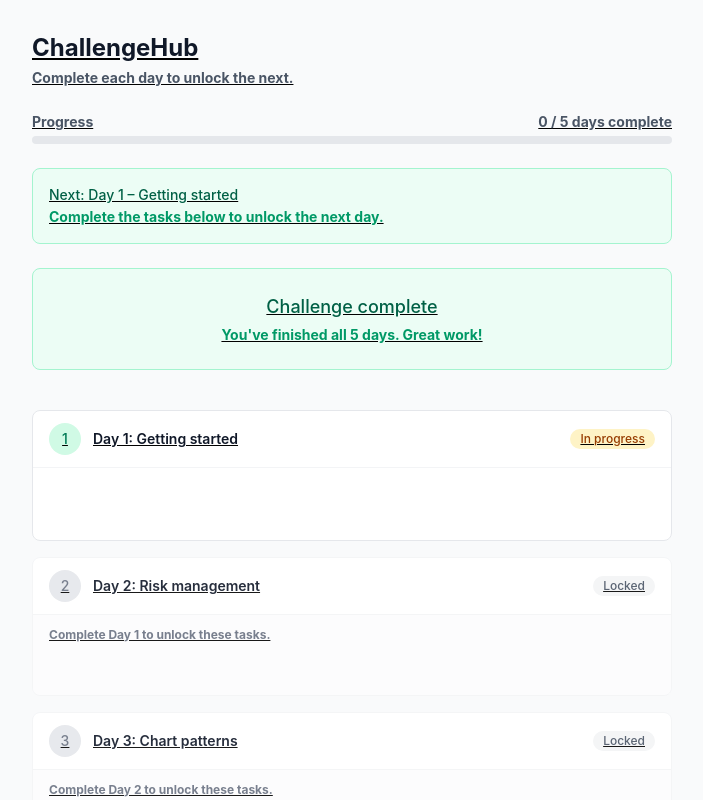
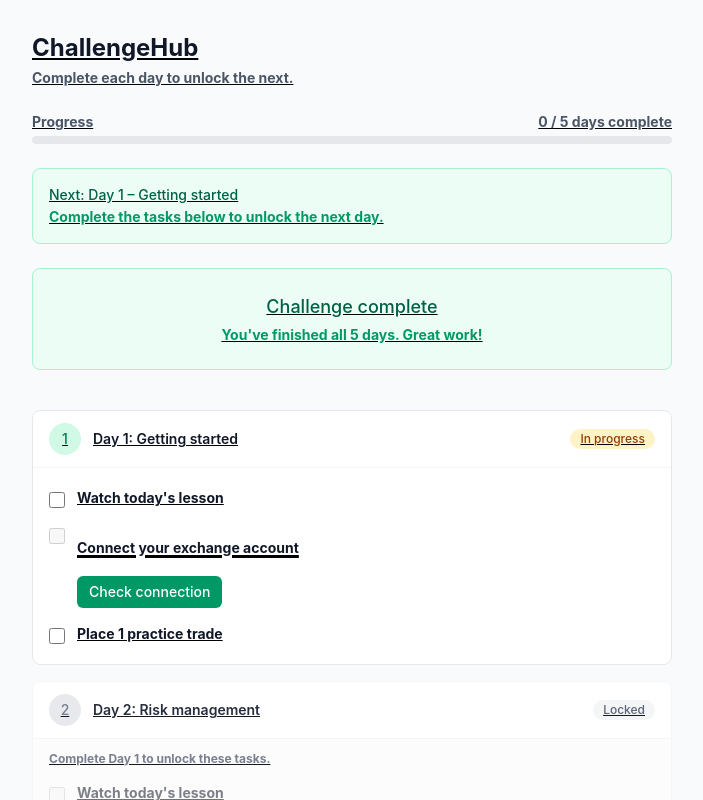
Before and after one commit to Lambertn33/challengeHub, a Vue app: page / in a window 1280 px wide. Shown: the whole page, without its empty margins (288-991 px from the left). Built offline with nearby package versions, Linux system fonts and the light colour scheme.

Commit message:
feat: add data to task item

```diff
--- a/src/components/DayCard.vue
+++ b/src/components/DayCard.vue
@@ -1,6 +1,6 @@
 <script setup lang="ts">
 import type { ChallengeDay } from '@/types'
-import { DAY_STATUS } from '@/constants'
+import { DAY_STATUS, TASK_TYPE } from '@/constants'
 
 import TaskItem from './TaskItem.vue'
 
@@ -81,7 +81,19 @@ function handleOpened(dayId: string) {
         Complete Day {{ day.dayNumber - 1 }} to unlock these tasks.
       </p>
       <ul class="space-y-0">
-        <TaskItem v-for="task in day.tasks" :key="task.id" />
+        <TaskItem
+          v-for="task in day.tasks"
+          :key="task.id"
+          :task="task"
+          :day-id="day.id"
+          :is-locked="isLocked(day)"
+          :exchange-state="task.type === TASK_TYPE.EXCHANGE ? exchangeState : undefined"
+          :exchange-circuit-open="task.type === TASK_TYPE.EXCHANGE ? exchangeCircuitOpen : false"
+          :exchange-cooldown-remaining="task.type === TASK_TYPE.EXCHANGE ? exchangeCooldownRemaining ?? 0 : 0"
+          :exchange-is-retrying="task.type === TASK_TYPE.EXCHANGE ? exchangeIsRetrying : false"
+          :on-check-exchange="task.type === TASK_TYPE.EXCHANGE ? onCheckExchange : undefined"
+          :on-retry-exchange="task.type === TASK_TYPE.EXCHANGE ? onRetryExchange : undefined"
+          @toggle="onToggleTask?.(day.id, task.id, $event)" />
       </ul>
     </div>
   </article>
--- a/src/components/ExchangeTaskSkeleton.vue
+++ b/src/components/ExchangeTaskSkeleton.vue
@@ -2,7 +2,8 @@
 </script>
 
 <template>
-  <div>
-    <h1>Exchange Task Skeleton</h1>
+  <div class="mt-2 space-y-2 animate-pulse">
+    <div class="h-4 w-32 rounded bg-gray-200 dark:bg-gray-700" />
+    <div class="h-9 w-36 rounded-md bg-gray-200 dark:bg-gray-700" />
   </div>
 </template>
--- a/src/components/TaskItem.vue
+++ b/src/components/TaskItem.vue
@@ -1,61 +1,109 @@
 <script setup lang="ts">
+import type { Task } from '../types'
+import type { ExchangeConnectionState } from '../types'
+import ExchangeTaskSkeleton from './ExchangeTaskSkeleton.vue'
 
+const props = withDefaults(
+  defineProps<{
+    task: Task
+    dayId: string
+    isLocked: boolean
+    exchangeState?: ExchangeConnectionState
+    exchangeCircuitOpen?: boolean
+    exchangeCooldownRemaining?: number
+    exchangeIsRetrying?: boolean
+    onCheckExchange?: () => Promise<void>
+    onRetryExchange?: () => Promise<void>
+  }>(),
+  {
+    exchangeState: undefined,
+    exchangeCircuitOpen: false,
+    exchangeCooldownRemaining: 0,
+    exchangeIsRetrying: false,
+    onCheckExchange: undefined,
+    onRetryExchange: undefined,
+  }
+)
+
+const emit = defineEmits<{
+  toggle: [completed: boolean]
+}>()
+
+const isExchangeTask = () => props.task.type === 'exchange'
+
+function handleToggle(completed: boolean) {
+  if (isExchangeTask()) return
+  emit('toggle', completed)
+}
 </script>
 
 <template>
   <li
     class="flex items-start gap-3 py-2"
+    :class="{ 'opacity-60': isLocked && !task.completed }"
   >
     <!-- Normal task: checkbox -->
-    <template>
+    <template v-if="task.type === 'normal'">
       <input
         type="checkbox"
-        :checked="false"
+        :id="`${dayId}-${task.id}`"
+        :checked="task.completed"
+        :disabled="isLocked"
         class="mt-1 h-4 w-4 rounded border-gray-300 text-emerald-600 focus:ring-emerald-500"
-        @change="() => {}"
+        @change="handleToggle(($event.target as HTMLInputElement).checked)"
       />
-      <label class="flex-1 text-sm">
-        <span >Task Label</span>
+      <label :for="`${dayId}-${task.id}`" class="flex-1 text-sm">
+        <span :class="{ 'line-through text-gray-500': task.completed }">{{ task.label }}</span>
       </label>
     </template>
 
     <!-- Exchange task: connect button + states -->
-    <template>
+    <template v-else>
       <input
         type="checkbox"
-        checked="false"
+        :checked="task.completed"
+        disabled
         class="mt-1 h-4 w-4 rounded border-gray-300 text-emerald-600"
         aria-hidden="true"
       />
       <div class="flex-1 min-w-0">
-        <span class="text-sm">
-          Task Label
+        <span class="text-sm" :class="{ 'line-through text-gray-500': task.completed }">
+          {{ task.label }}
         </span>
-        <div  class="mt-2 space-y-2">
+        <div v-if="!task.completed && !isLocked" class="mt-2 space-y-2">
           <button
+            v-if="(!exchangeState || exchangeState.status === 'idle') && !exchangeCircuitOpen && !exchangeIsRetrying"
             type="button"
             class="rounded-md bg-emerald-600 px-3 py-1.5 text-sm font-medium text-white hover:bg-emerald-700 disabled:opacity-50"
-            @click="() => {}"
+            @click="onCheckExchange?.()"
           >
             Check connection
           </button>
+          <ExchangeTaskSkeleton
+            v-else-if="exchangeState?.status === 'loading' || exchangeIsRetrying"
+          />
           <div
+            v-else-if="exchangeState?.status === 'success'"
             class="text-sm text-emerald-600 dark:text-emerald-400"
           >
-            Connected
+            Connected{{ exchangeState.data.exchangeName ? ` (${exchangeState.data.exchangeName})` : '' }}
           </div>
           <div
+            v-else-if="exchangeState?.status === 'error'"
             class="rounded-md bg-red-50 dark:bg-red-950/30 p-2 text-sm text-red-700 dark:text-red-300"
           >
-            <p class="font-medium">
-              Too many failures. Please try again in
+            <p v-if="exchangeCircuitOpen" class="font-medium">
+              Too many failures. Please try again in {{ exchangeCooldownRemaining }}s.
             </p>
+            <p v-else>{{ exchangeState.message }}</p>
             <button
+              v-if="!exchangeCircuitOpen"
               type="button"
               class="mt-2 rounded-md bg-red-600 px-3 py-1.5 text-sm font-medium text-white hover:bg-red-700 disabled:opacity-50"
-              @click="() => {}"
+              :disabled="exchangeIsRetrying"
+              @click="onRetryExchange?.()"
             >
-              Retry
+              {{ exchangeIsRetrying ? 'Retrying…' : 'Try again' }}
             </button>
           </div>
         </div>
```
